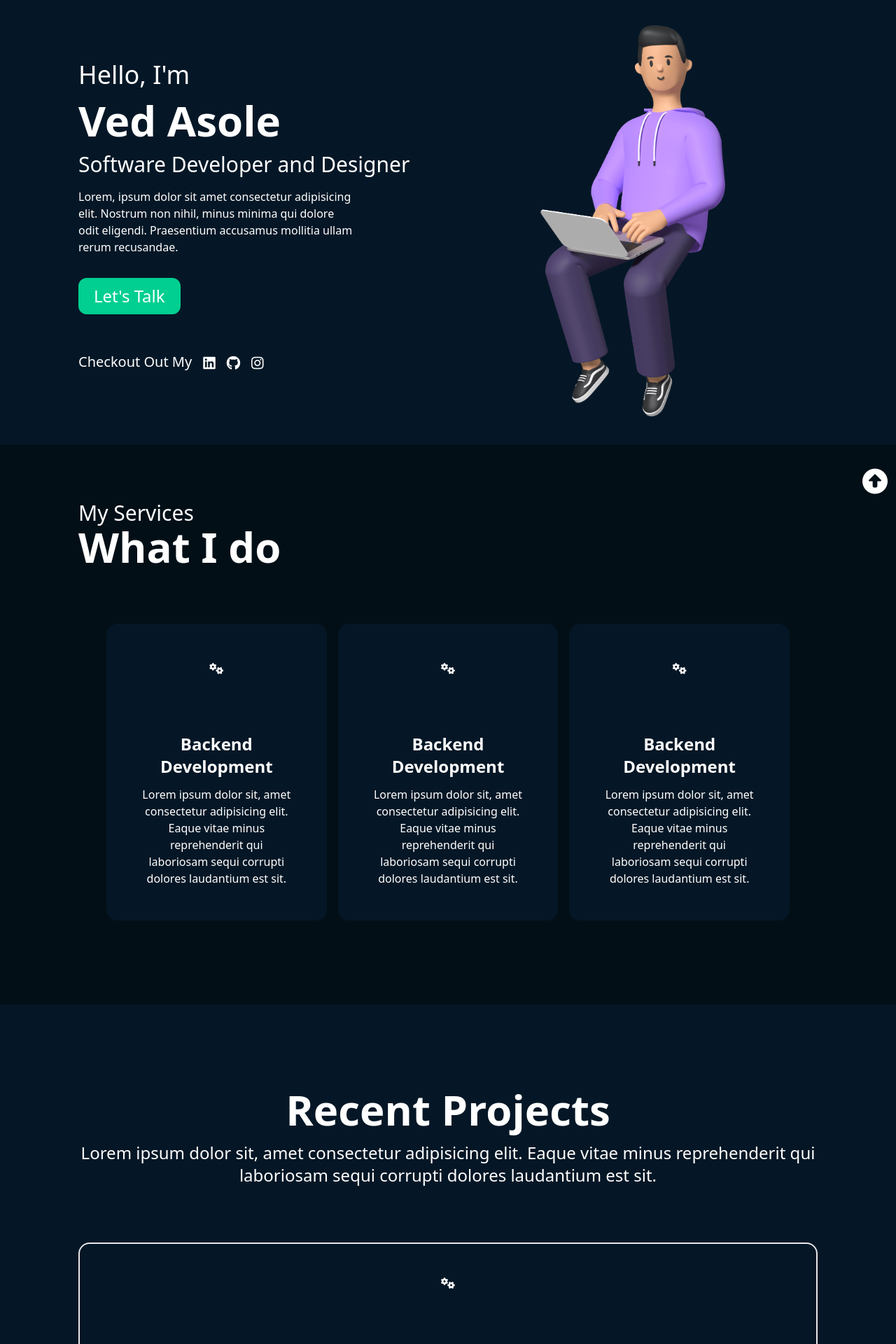
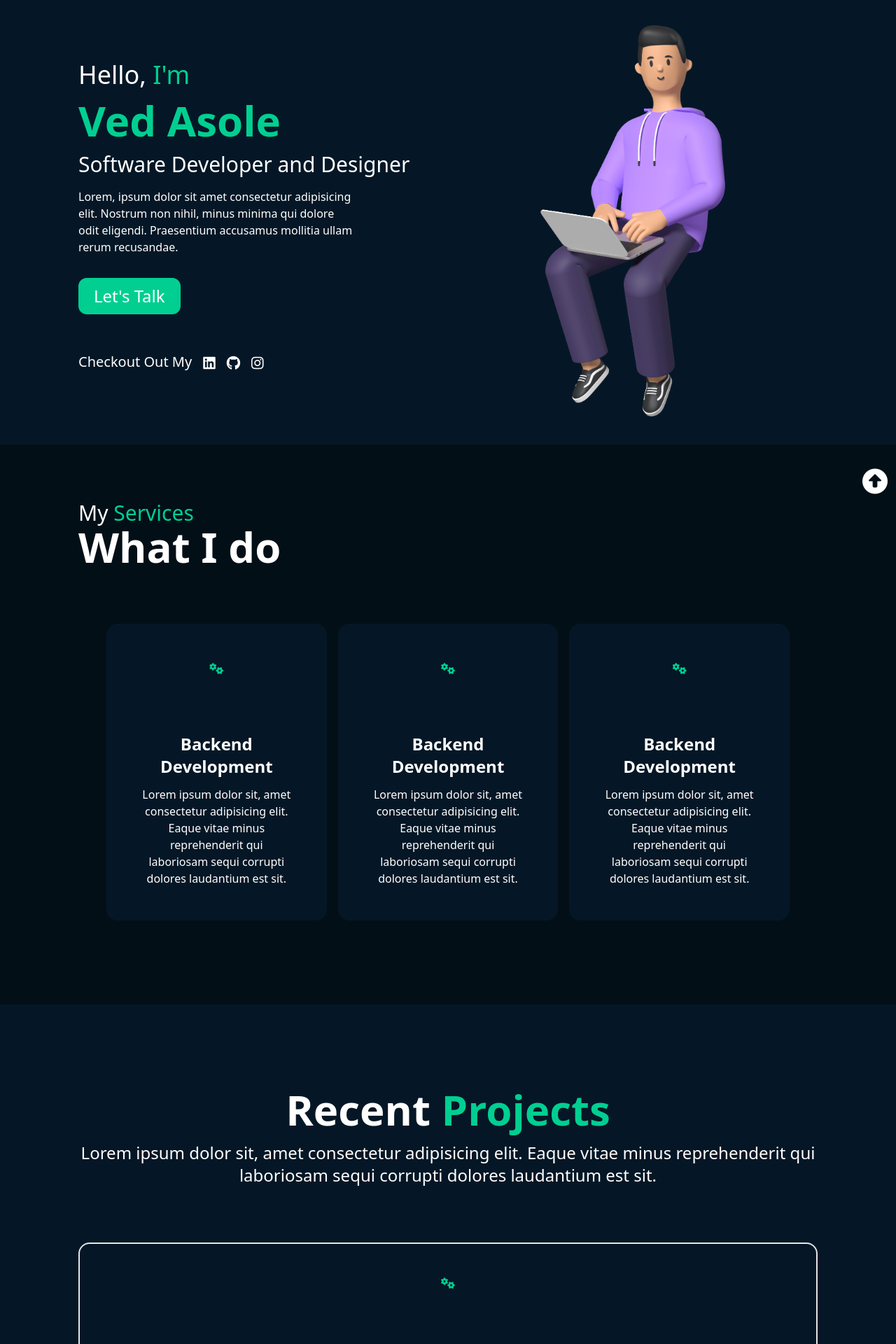
Before and after one commit to ved-asole/my-portfolio, a React (Vite) app: page / in a window 1280 px wide. Shown: the part 80-2000 px from the top of the page at 70% size. Built offline with nearby package versions, Linux system fonts and the light colour scheme.

Commit message:
updated font-color

```diff
--- a/src/components/Hero.jsx
+++ b/src/components/Hero.jsx
@@ -10,8 +10,8 @@ const Hero = () => {
                 <main className="header sm:flex justify-around block flex-wrap  text-white">
                     <div className="main flex-[0.5] h-full self-center">
                         <div>
-                            <p className="md:text-4xl text-lg leading-snug">Hello, <span className="text-secondary">I'm</span></p>
-                            <h1 className=" md:text-6xl text-5xl font-bold text-secondary leading-[1.6] md:leading-[1.5]">Ved Asole</h1>
+                            <p className="md:text-4xl text-lg leading-snug">Hello, <span className="text-[#00cf91]">I'm</span></p>
+                            <h1 className=" md:text-6xl text-5xl font-bold text-[#00cf91] leading-[1.6] md:leading-[1.5]">Ved Asole</h1>
                             <p className="md:text-3xl text-base  leading-snug font-medium">Software Developer and Designer</p>
                             <p className="py-4 md:w-3/4 w-full">
                                 Lorem, ipsum dolor sit amet consectetur adipisicing elit. Nostrum non nihil, minus minima qui dolore  odit eligendi. Praesentium accusamus mollitia ullam rerum recusandae.
--- a/src/components/Projects.jsx
+++ b/src/components/Projects.jsx
@@ -14,7 +14,7 @@ const Projects = () => {
 
             <section id="projects">
                 <div className="text-center text-white pt-20 w-full m-auto">
-                    <h1 className="text-6xl font-bold">Recent <span className="text-secondary">Projects</span> </h1>
+                    <h1 className="text-6xl font-bold">Recent <span className="text-[#00cf91]">Projects</span> </h1>
                     <p className="pt-4 text-2xl mb-20">
                         Lorem ipsum dolor sit, amet consectetur adipisicing elit. Eaque vitae minus reprehenderit qui
                         laboriosam sequi corrupti dolores laudantium est sit.
@@ -26,7 +26,7 @@ const Projects = () => {
                                 {projects.map((project, i) => (
                                     <li className="glide__slide z-0" key={i}>
                                         <div className="rounded-2xl text-center border-2 mx-auto p-10">
-                                            <div className="icon text-secondary leading-loose">
+                                            <div className="icon text-[#00cf91] leading-loose">
                                                 <i className="fa-solid fa-gears h-20" />
                                             </div>
                                             <h1 className="text-2xl font-bold pt-5">{project.name}</h1>
--- a/src/components/Services.jsx
+++ b/src/components/Services.jsx
@@ -8,7 +8,7 @@ const Services = () => {
         <div className="bg-[#030f17] min-h-screen min-w-full md:px-28 px-12">
             <section id="work" className="text-white pt-15">
                 <div className="pt-20">
-                    <p className="text-2xl md:text-3xl   leading-loose">My <span className="text-secondary">Services</span> </p>
+                    <p className="text-2xl md:text-3xl   leading-loose">My <span className="text-[#00cf91]">Services</span> </p>
                     <h1 className="text-5xl md:text-6xl font-bold">What I do</h1>
                 </div>
                 <div className="work py-20 md:px-10">
@@ -16,7 +16,7 @@ const Services = () => {
 
                         {services.map((service,i) => (
                             <div className="bg-[#051726] p-[3rem] rounded-2xl text-center" key={i}>
-                                <div className="icon text-secondary leading-loose">
+                                <div className="icon text-[#00cf91] leading-loose">
                                     <i className="fa-solid fa-gears h-20" />
                                 </div>
                                 <h1 className="text-2xl font-bold pt-5">{service.name}</h1>
--- a/src/components/Testimonials.jsx
+++ b/src/components/Testimonials.jsx
@@ -10,7 +10,7 @@ const Testimonials = () => {
         <div className="bg-[#030f17] md:px-28 px-12 min-h-screen p-10">
             <section id="testominals">
                 <div className="text-white pt-15">
-                    <p className="text-3xl leading-loose text-secondary">TESTIMONIALS</p>
+                    <p className="text-3xl leading-loose text-[#00cf91]">TESTIMONIALS</p>
                     <h1 className="text-6xl font-bold text-white">What Client Say</h1>
                 </div>
                 <div className="testimonials py-20 text-white">
@@ -20,7 +20,7 @@ const Testimonials = () => {
                                 {testimonials.map((testimonial, i) => (
                                     <li className="glide__slide z-0" key={testimonial.name}>
                                         <div className="testimonial-card rounded-2xl border-2 pt-10 px-4">
-                                            <div className="icon text-secondary leading-loose flex justify-between text-5xl px-2 md:px-10">
+                                            <div className="icon leading-loose flex justify-between text-5xl px-2 md:px-10">
                                                 <i className="fa-solid fa-quote-left" />
                                                 <div className="rating text-2xl pt-2">
 
```
